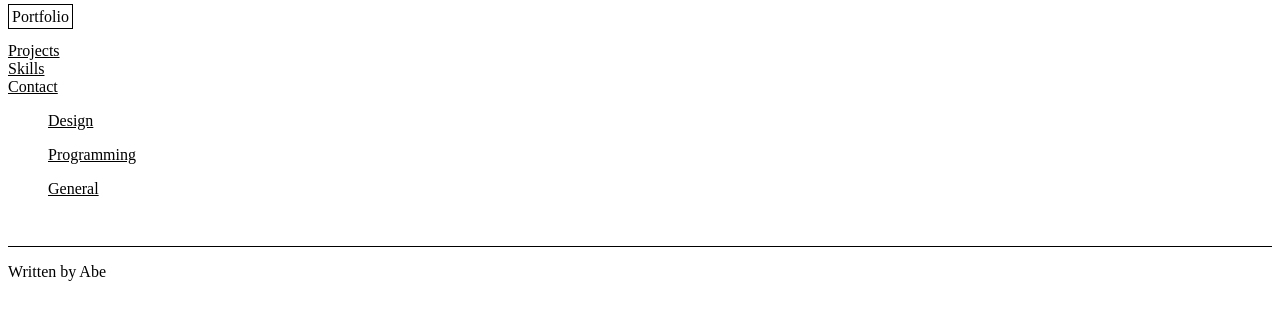
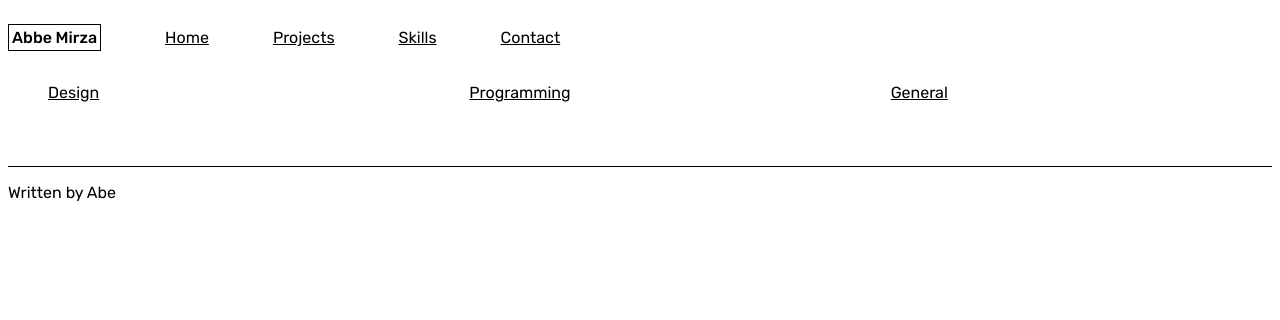
Before and after one commit to front-end-fundamentals-2025/fef-portfolio-MonsieurAbe, a plain HTML site: page projects.html in a window 1280 px wide. Drawn offline with Linux system fonts and the light colour scheme.

Commit message:
Added a font

```diff
--- a/css/main.css
+++ b/css/main.css
@@ -3,6 +3,11 @@ body {
   font-optical-sizing: auto;
   font-weight: 400;
   font-style: normal;
+}
+
+header {
+  display: flex;
+  align-items: center;
 }
 #logo {
   font-weight: 500;
@@ -12,13 +17,20 @@ body {
   padding: 3px;
 }
 ul {
+  display: flex;
   list-style: none;
   padding-left: 0;
+}
+li {
+  margin-left: 4rem;
 }
 a {
   color: black;
 }
-
+.project-types {
+  display: grid;
+  grid-template-columns: repeat(3, 1fr);
+}
 footer {
   margin-top: 3rem;
   border-top: 1px solid black;
--- a/projects.html
+++ b/projects.html
@@ -4,13 +4,20 @@
     <meta charset="UTF-8" />
     <meta name="viewport" content="width=device-width, initial-scale=1.0" />
     <title>Projects</title>
+    <link rel="preconnect" href="https://fonts.googleapis.com" />
+    <link rel="preconnect" href="https://fonts.gstatic.com" crossorigin />
+    <link
+      href="https://fonts.googleapis.com/css2?family=Rubik:ital,wght@0,300..900;1,300..900&family=Ubuntu:ital,wght@0,300;0,400;0,500;0,700;1,300;1,400;1,500;1,700&display=swap"
+      rel="stylesheet"
+    />
     <link rel="stylesheet" href="css/main.css" />
   </head>
   <body>
     <header>
-      <p id="logo">Portfolio</p>
+      <p id="logo">Abbe Mirza</p>
       <nav>
         <ul>
+          <a href="index.html"><li>Home</li></a>
           <a href="projects.html"><li>Projects</li></a>
           <a href="skills.html"><li>Skills</li></a>
           <a href="contact.html"><li>Contact</li></a>
@@ -18,7 +25,7 @@
       </nav>
     </header>
     <main>
-      <section>
+      <section class="project-types">
         <a href="#">
           <figure>
             <figcaption>Design</figcaption>
```
Also changed, not shown: contact.html (+8 -1 lines), index.html (+2 -1 lines), skills.html (+8 -1 lines).
